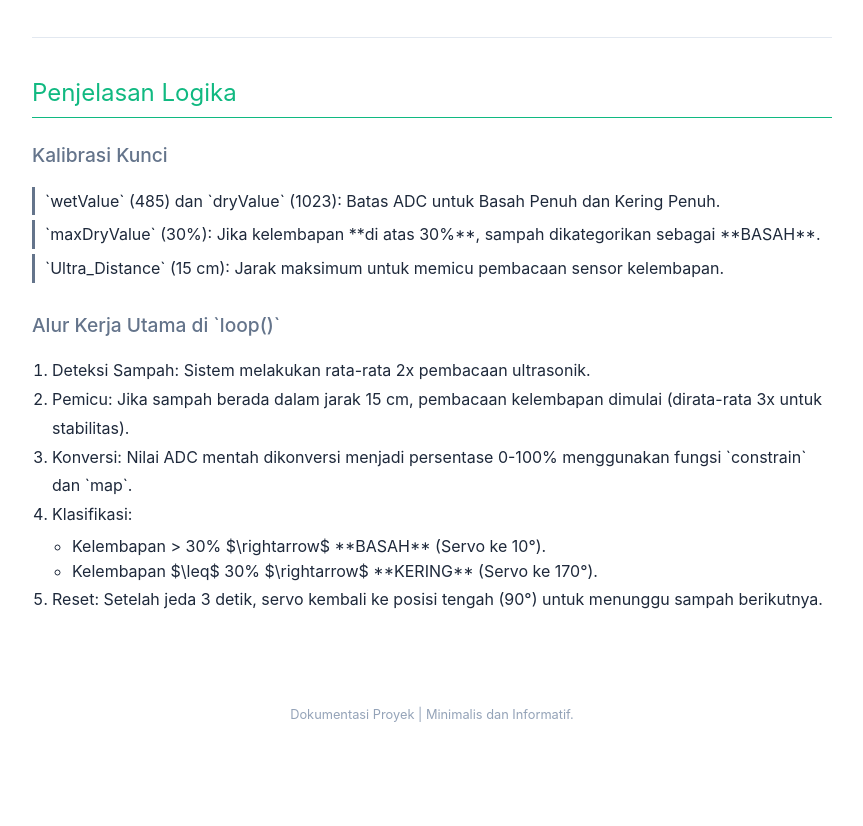
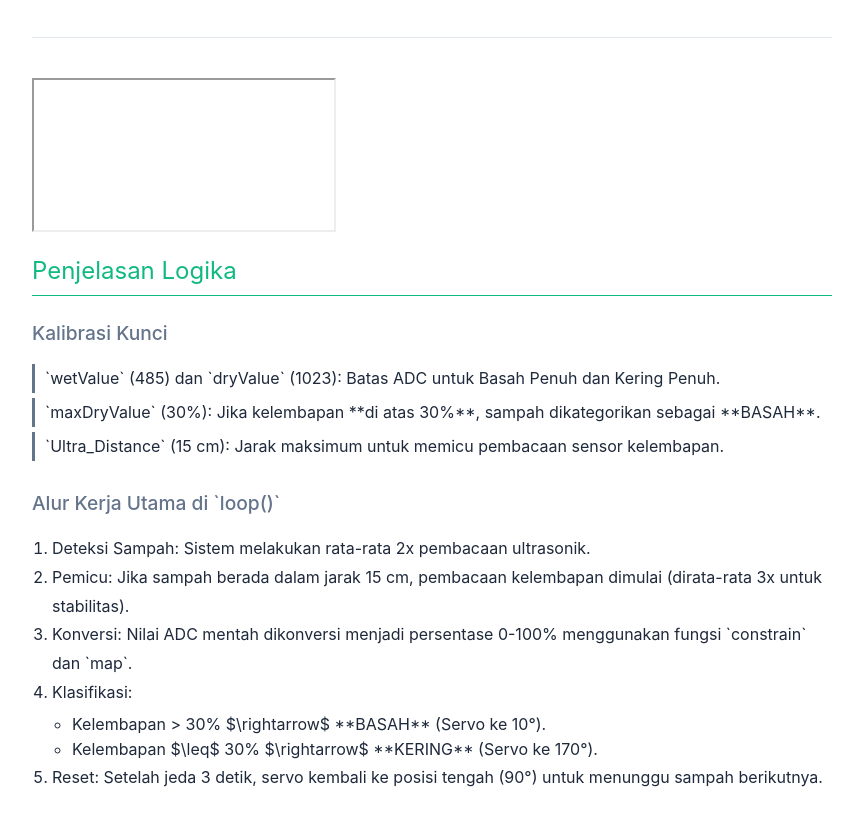
Before and after one commit to venncode-inc/dry-wet-segregator, a plain HTML site: page index.html in a window 1280 px wide. Shown: the part 2244-3070 px from the top of the page, without its empty margins (208-1071 px from the left). Before the commit the page ends 3008 px from the top, so only its background shows below. Drawn offline with Linux system fonts and the light colour scheme.

Commit message:
Update index.html

```diff
--- a/index.html
+++ b/index.html
@@ -137,6 +137,7 @@ void loop()
         <hr style="border: 0; border-top: 1px solid #e2e8f0; margin: 40px 0;">
 
         <section style="margin-bottom: 40px;">
+            <iframe>https://youtu.be/ZSD0sm6STI8?si=w143A9yMqNSLC49Y</iframe>
             <h2 style="color: #10b981; font-size: 1.5rem; border-bottom: 1px solid #10b981; padding-bottom: 10px; margin-bottom: 25px; font-weight: 400;">Penjelasan Logika</h2>
 
             <h3 style="color: #64748b; font-size: 1.2rem; margin-top: 25px; font-weight: 500;">Kalibrasi Kunci</h3>
```
